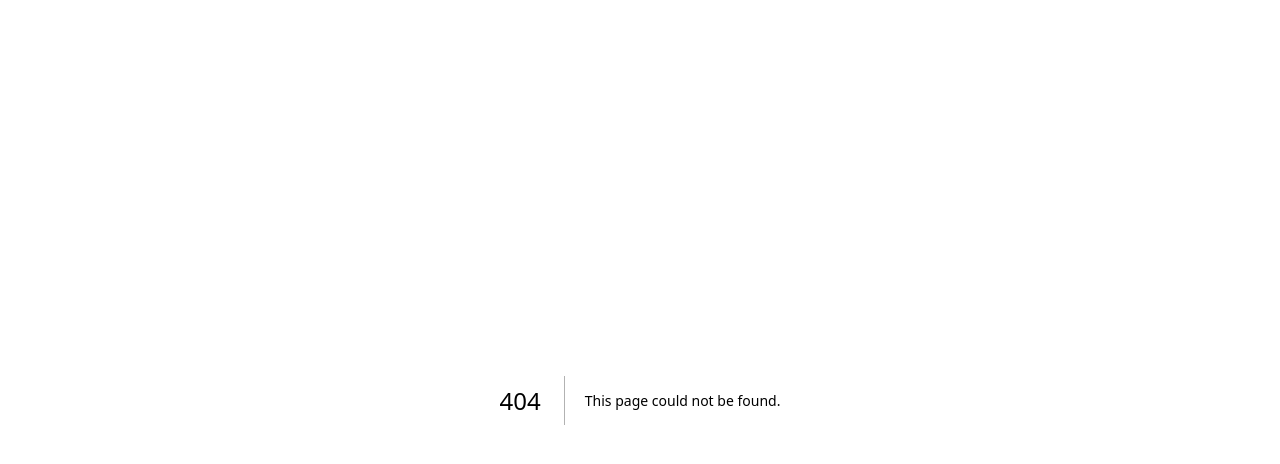
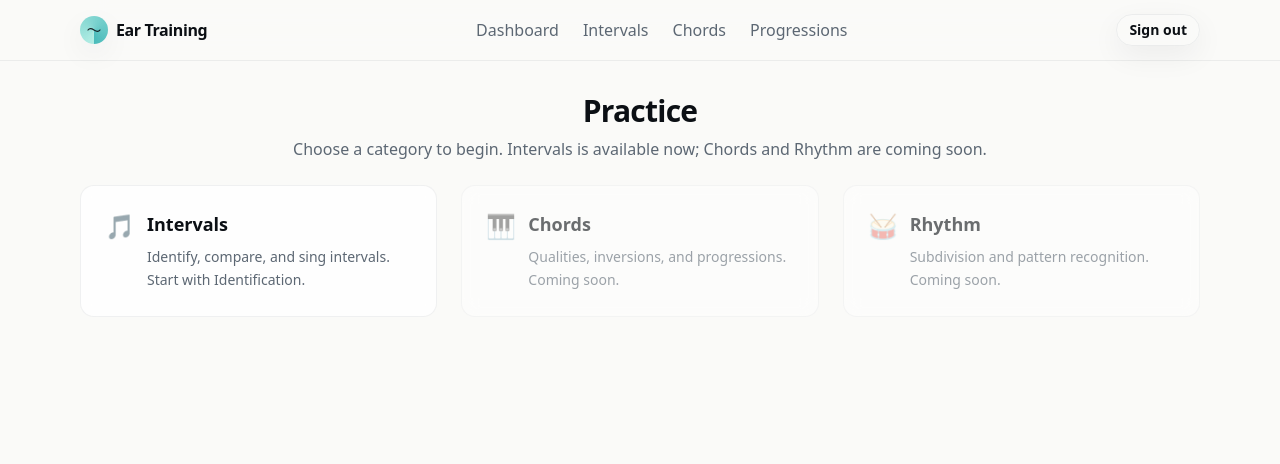
Before and after one commit to samarthum/ear_training, a Next.js app: page /practice in a window 1280 px wide. Before the commit this address had no page. Shown: the top 464 px of the page. Built offline with nearby package versions, Linux system fonts and the light colour scheme; no server answers.

Commit message:
feat(practice): add /practice landing page with Intervals enabled; Chords & Rhythm placeholders (disabled)\n\nAlso add restructuring_tasks checklist document.

```diff
--- /dev/null
+++ b/src/app/practice/page.tsx
@@ -0,0 +1,42 @@
+import { AppLayout } from "@/components/app/AppLayout";
+import { PracticeCard } from "@/components/app/PracticeCard";
+
+export default function PracticeLandingPage() {
+  return (
+    <AppLayout>
+      <div className="space-y-6">
+        <div className="text-center space-y-2">
+          <h1 className="text-2xl sm:text-3xl font-bold tracking-tight text-[color:var(--brand-text)]">
+            Practice
+          </h1>
+          <p className="text-sm sm:text-base text-[color:var(--brand-muted)]">
+            Choose a category to begin. Intervals is available now; Chords and Rhythm are coming soon.
+          </p>
+        </div>
+
+        <div className="grid grid-cols-1 lg:grid-cols-3 gap-6">
+          <PracticeCard
+            title="Intervals"
+            description="Identify, compare, and sing intervals. Start with Identification."
+            href="/practice/intervals"
+            icon="🎵"
+          />
+          <PracticeCard
+            title="Chords"
+            description="Qualities, inversions, and progressions. Coming soon."
+            href="#"
+            icon="🎹"
+            className="opacity-60 pointer-events-none"
+          />
+          <PracticeCard
+            title="Rhythm"
+            description="Subdivision and pattern recognition. Coming soon."
+            href="#"
+            icon="🥁"
+            className="opacity-60 pointer-events-none"
+          />
+        </div>
+      </div>
+    </AppLayout>
+  );
+}
```
Also changed, not shown: 2 other files (tests, documents, lock files or other folders).
